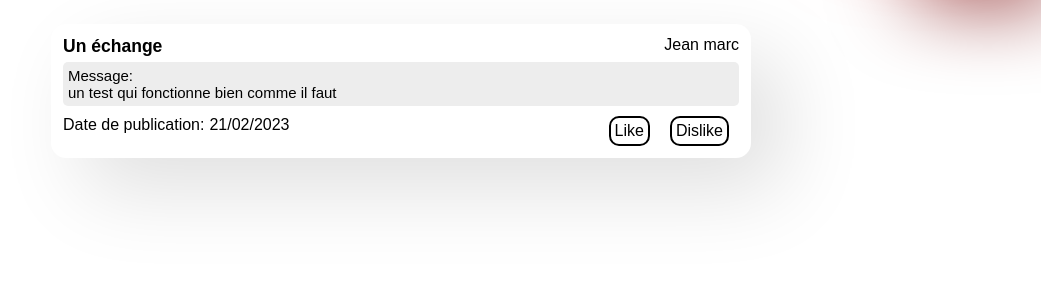
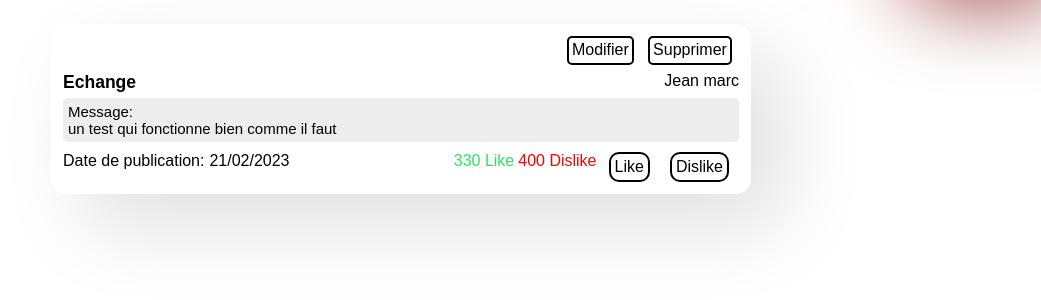
Before and after one commit to RiperPro03/Blog_API, a PHP site: page /projet/testUI/testCartePost.php in a window 1280 px wide. Shown: the part 100-400 px from the top of the page, without its empty margins (239-1280 px from the left). Run offline with PHP 8.4, Linux system fonts and the light colour scheme.

Commit message:
modification cartes

```diff
--- a/css/cartePost.css
+++ b/css/cartePost.css
@@ -15,7 +15,13 @@
 
 .Title{
     font-size: 15px;
+    width: 75%;
     display: flex;
+}
+
+.Post-author{
+    width: 25%;
+    text-align: end;
 }
 
 .Post-content{
@@ -47,6 +53,18 @@
     transition: 0.3s;
 }
 
+.Like-Dislike-Button p{
+    margin: 0px 2px 0px 2px;
+}
+
+.Like-Dislike-Button .Like-vote{
+    color:#29e166 ;
+}
+
+.Like-Dislike-Button .Dislike-vote{
+    color: #ff0000;
+}
+
 .Post-header{
     display: flex;
     justify-content: space-between;
@@ -73,3 +91,30 @@
 .Post-Date label{
     margin-right: 5px;
 }
+
+.Card-Option{
+    display: inline-flex;
+    justify-content: flex-end;
+}
+
+.Card-Option a {
+    text-decoration: none;
+    color: #000000;
+    margin-right: 1%;
+    margin-left: 1%;
+    margin-bottom: 1%;
+    padding: 0.5%;
+    border: #000000 solid 2px;
+    border-radius: 5px;
+
+}
+
+.Card-Option .Modifier:hover{
+    background-color: #0000ff;
+    transition: 0.3s;
+}
+.Card-Option .Supprimer:hover{
+    background-color: #ff0000;
+    transition: 0.3s;
+
+}
--- a/testUI/testCartePost.php
+++ b/testUI/testCartePost.php
@@ -15,15 +15,18 @@
     ?>
     <div class="Main-Content">
         <div class="Card-Main-Box">
+            <div class="Card-Option">
+                <a href="" class="Modifier">Modifier</a>
+                <a href="" class="Supprimer">Supprimer</a>
+            </div>
             <div class="Post-header">
                 <div class="Title">
-                    <h3>Un échange</h3>
+                    <h3>Echange</h3>
                 </div>
-                <div>
-                    <div class="Post-author"><p>Jean marc</p></div>
+                <div class="Post-author">
+                    <p>Jean marc</p>
                 </div>
             </div>
-
             <div class="Post-content">
                 <label>Message:</label>
                 <p>un test qui fonctionne bien comme il faut</p>
@@ -34,6 +37,8 @@
                     <p>21/02/2023</p>
                 </div>
                 <div class="Like-Dislike-Button">
+                    <p class="Like-vote">330 Like</p>
+                    <p class="Dislike-vote">400 Dislike</p>
                     <a href=""class="Like">Like</a>
                     <a href="" class="Dislike">Dislike</a>
                 </div>
```
